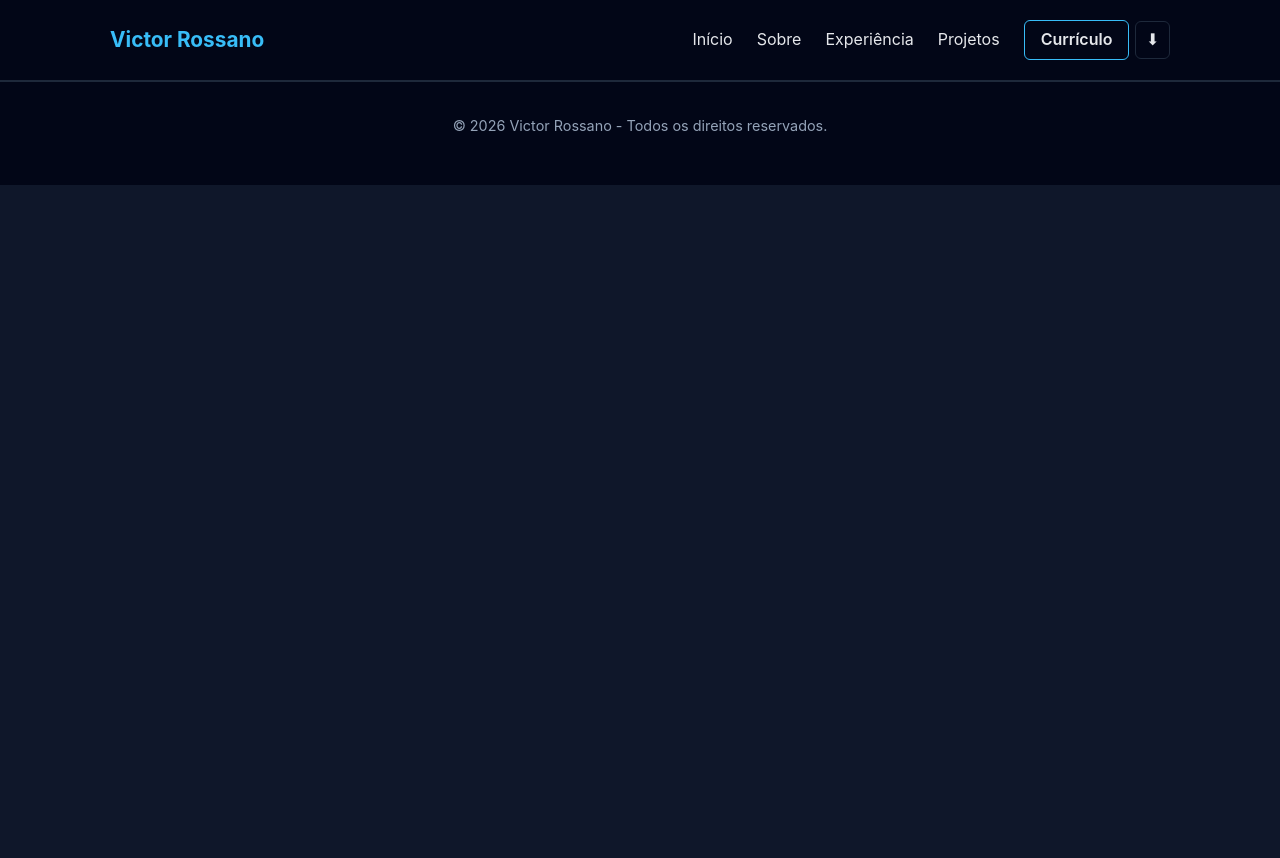
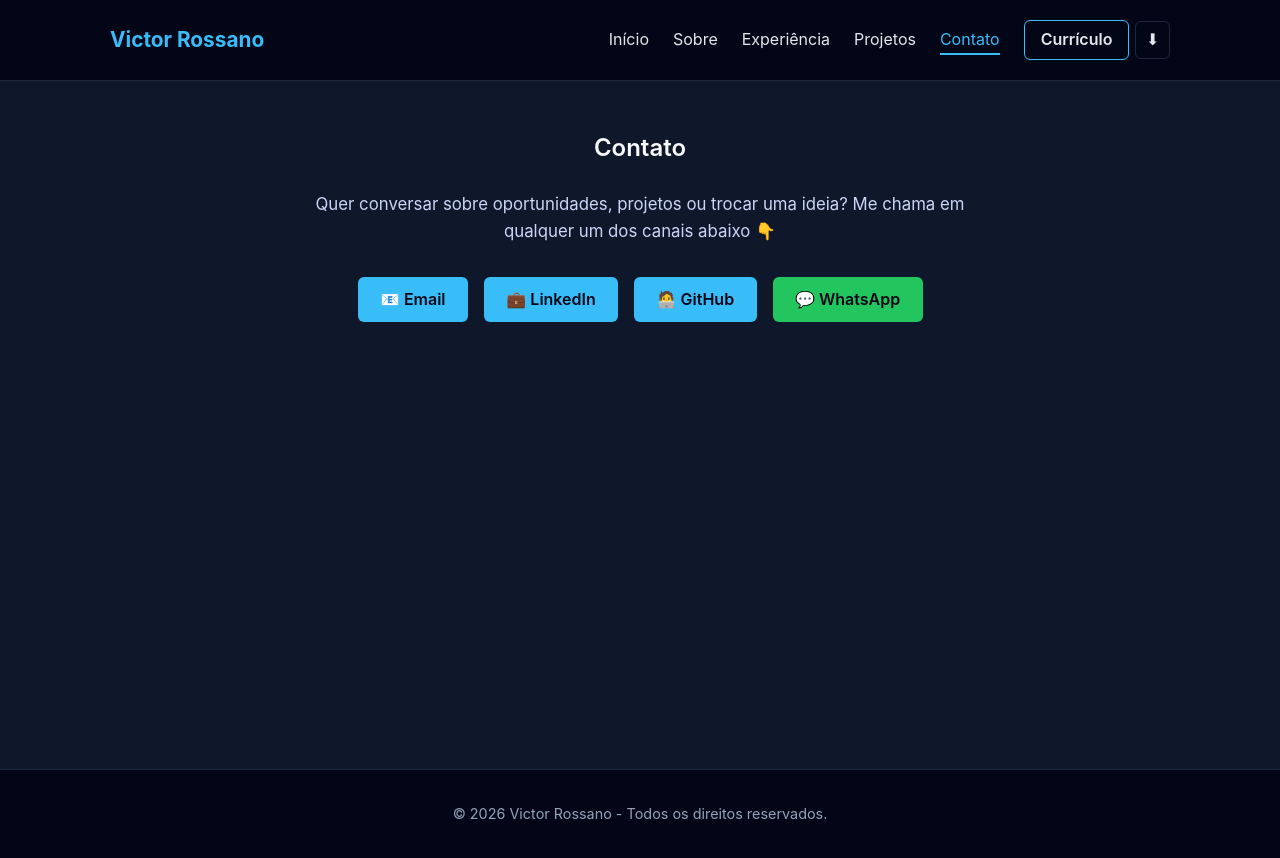
Before and after one commit to VictorRossan0/VictorRossan0.github.io, a React (Vite) app: page /contact in a window 1280 px wide. Shown: the top 858 px of the page. Before the commit the page ends 800 px from the top, so only its background shows below. Built offline with nearby package versions, Linux system fonts and the light colour scheme.

Commit message:
Tela Contato adicionado

```diff
--- a/src/App.jsx
+++ b/src/App.jsx
@@ -5,6 +5,7 @@ import { About } from "./pages/About";
 import { Experience } from "./pages/Experience";
 import { Project } from "./pages/Project";
 import { Work } from "./pages/Work";
+import { Contact } from "./pages/Contact";
 import { Header } from "./components/Header/Header";
 import { Footer } from "./components/Footer/Footer";
 
@@ -19,6 +20,7 @@ export default function App() {
         <Route path="/experience" element={<Experience />} />
         <Route path="/work" element={<Work />} />
         <Route path="/projects/:id" element={<Project />} />
+        <Route path="/contact" element={<Contact />} />
       </Routes>
 
       <Footer />
--- a/src/components/Header/Header.jsx
+++ b/src/components/Header/Header.jsx
@@ -33,6 +33,11 @@ export function Header() {
             </NavLink>
           </li>
 
+          <li>
+            <NavLink to="/contact">
+              Contato
+            </NavLink>
+          </li>
 
           <li className="resume-wrapper">
             <a
--- a/src/global.css
+++ b/src/global.css
@@ -358,6 +358,31 @@ footer p {
 }
 
 /* =========================
+   CONTACT
+========================= */
+.contact-links {
+    margin-top: 2rem;
+    display: flex;
+    justify-content: center;
+    gap: 1rem;
+    flex-wrap: wrap;
+}
+
+.contact-links .cta-button {
+    padding: 0.7rem 1.6rem;
+    border-radius: 8px;
+    background-color: #38bdf8;
+    color: #020617;
+    font-weight: 600;
+    transition: all 0.2s ease;
+}
+
+.contact-links .cta-button:hover {
+    background-color: #0ea5e9;
+    transform: translateY(-3px);
+}
+
+/* =========================
    CURRÍCULO
 ========================= */
 
@@ -403,6 +428,38 @@ footer p {
     transform: translateY(-2px);
 }
 
+.contact-links {
+    display: flex;
+    flex-wrap: wrap;
+    gap: 1rem;
+    justify-content: center;
+    margin-top: 2rem;
+}
+
+.contact-links .cta-button {
+    padding: 0.6rem 1.4rem;
+    border-radius: 6px;
+    background-color: #38bdf8;
+    color: #020617;
+    font-weight: 600;
+    transition: all 0.2s ease;
+}
+
+.contact-links .cta-button:hover {
+    background-color: #0ea5e9;
+    transform: translateY(-2px);
+}
+
+/* destaque sutil para WhatsApp */
+.contact-links .cta-button:last-child {
+    background-color: #22c55e;
+}
+
+.contact-links .cta-button:last-child:hover {
+    background-color: #16a34a;
+}
+
+
 @media (max-width: 768px) {
     .resume-wrapper {
         justify-content: center;
--- /dev/null
+++ b/src/pages/Contact.jsx
@@ -0,0 +1,51 @@
+// src/pages/Contact.jsx
+export function Contact() {
+    return (
+        <main className="container mt-5">
+            <section className="content text-center">
+                <h2>Contato</h2>
+
+                <p>
+                    Quer conversar sobre oportunidades, projetos ou trocar uma ideia?
+                    Me chama em qualquer um dos canais abaixo 👇
+                </p>
+
+                <div className="contact-links">
+                    <a
+                        href="mailto:victorrca2010@gmail.com"
+                        className="cta-button"
+                    >
+                        📧 Email
+                    </a>
+
+                    <a
+                        href="https://www.linkedin.com/in/victor-rossano-009b4556/"
+                        target="_blank"
+                        rel="noopener noreferrer"
+                        className="cta-button"
+                    >
+                        💼 LinkedIn
+                    </a>
+
+                    <a
+                        href="https://github.com/VictorRossan0"
+                        target="_blank"
+                        rel="noopener noreferrer"
+                        className="cta-button"
+                    >
+                        🧑‍💻 GitHub
+                    </a>
+
+                    <a
+                        href="https://wa.me/5519997394946?text=Olá%20Victor!%20Vi%20seu%20portfólio%20e%20gostaria%20de%20conversar."
+                        target="_blank"
+                        rel="noopener noreferrer"
+                        className="cta-button"
+                    >
+                        💬 WhatsApp
+                    </a>
+                </div>
+            </section>
+        </main>
+    );
+}
```
